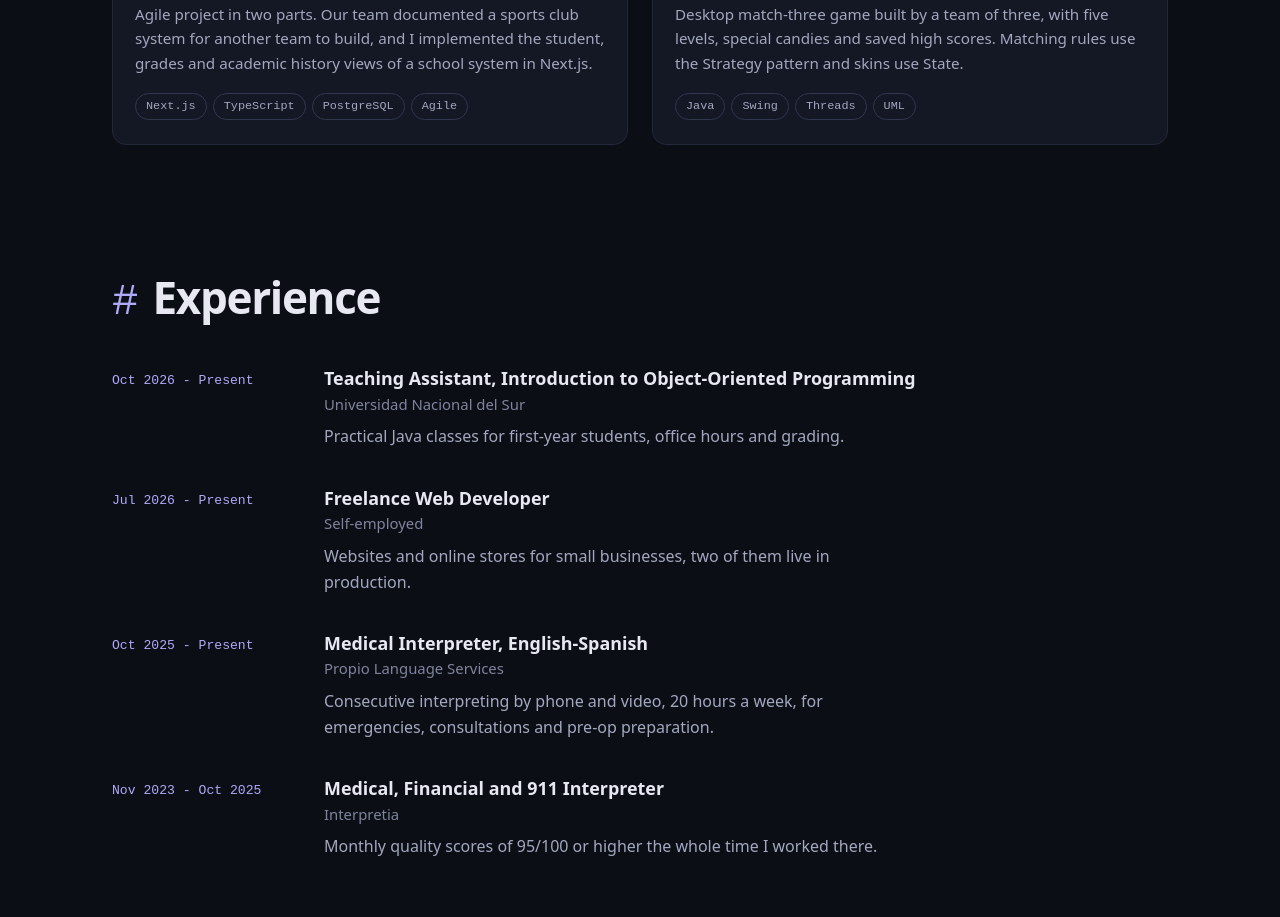
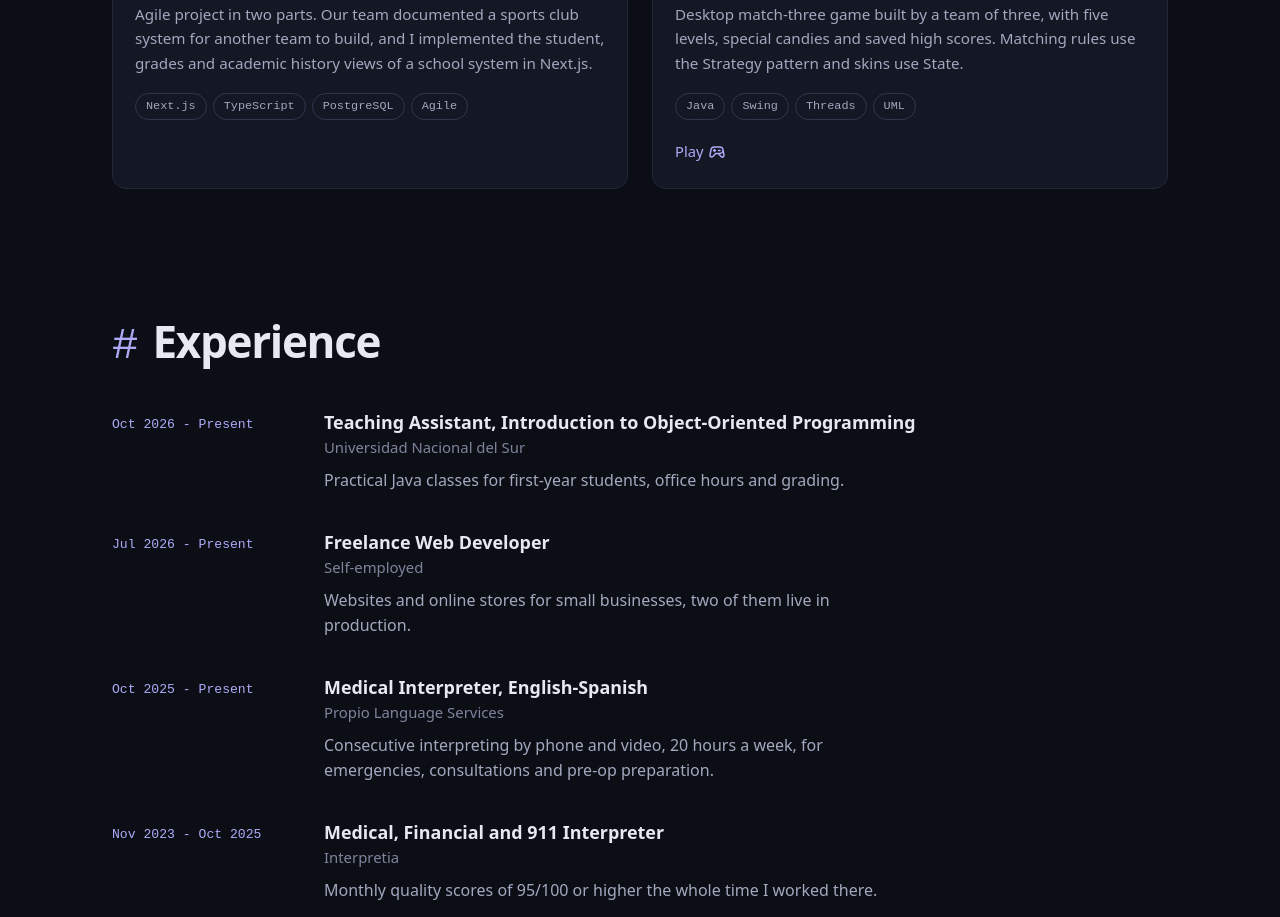
Before and after one commit to agusvillamil/agusvillamil.github.io, a React (Vite) app: page / in a window 1280 px wide. Shown: the part 4160-5077 px from the top of the page. Built offline with nearby package versions, Linux system fonts and the light colour scheme.

Commit message:
Add Play link for Candy Crush

```diff
--- a/src/content.ts
+++ b/src/content.ts
@@ -293,7 +293,10 @@ export const projects: Project[] = [
       es: "Juego de combinar caramelos para escritorio, hecho en un equipo de tres, con cinco niveles, caramelos especiales y puntajes guardados. Las reglas de combinación usan el patrón Strategy y las skins, el patrón State.",
     },
     tags: ["Java", "Swing", "Threads", "UML"],
-    links: [],
+    links: [
+      // Web build (CheerpJ) served from the agusvillamil/candy-crush repo; the course's source repo stays private.
+      { kind: "play", href: "/candy-crush/" },
+    ],
     image: {
       src: "/projects/candy-crush.webp",
       alt: {
```
